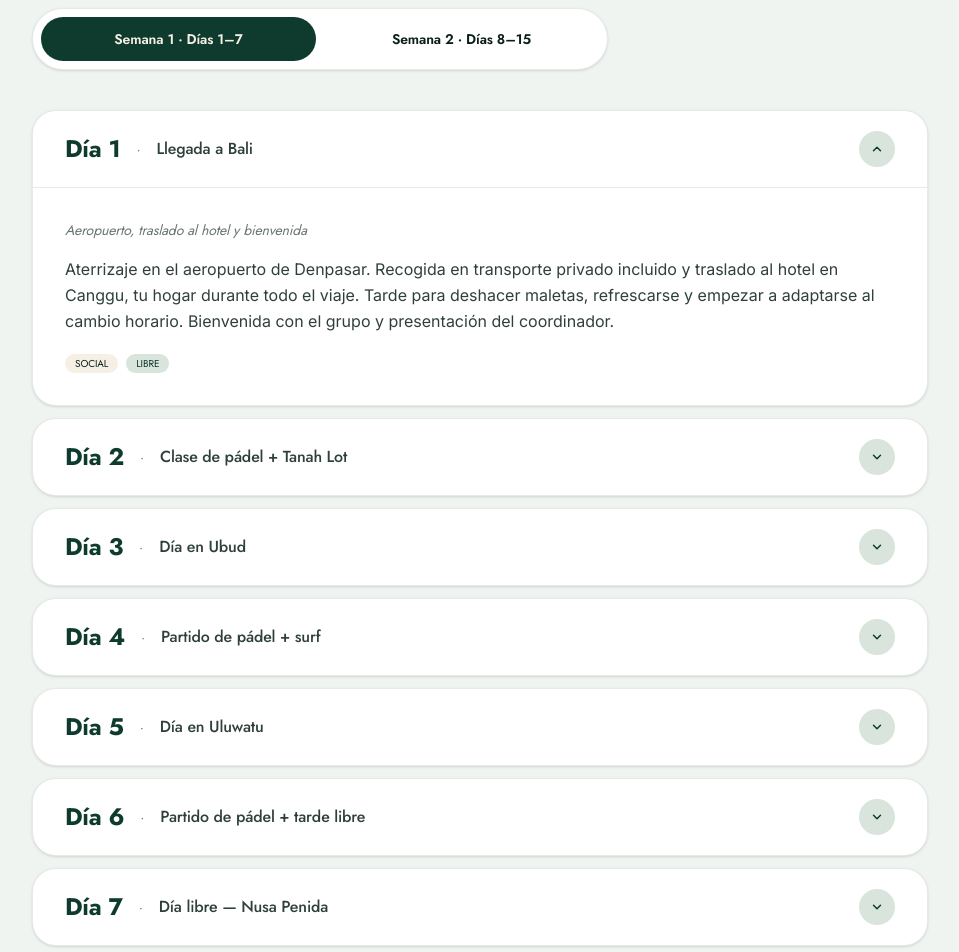
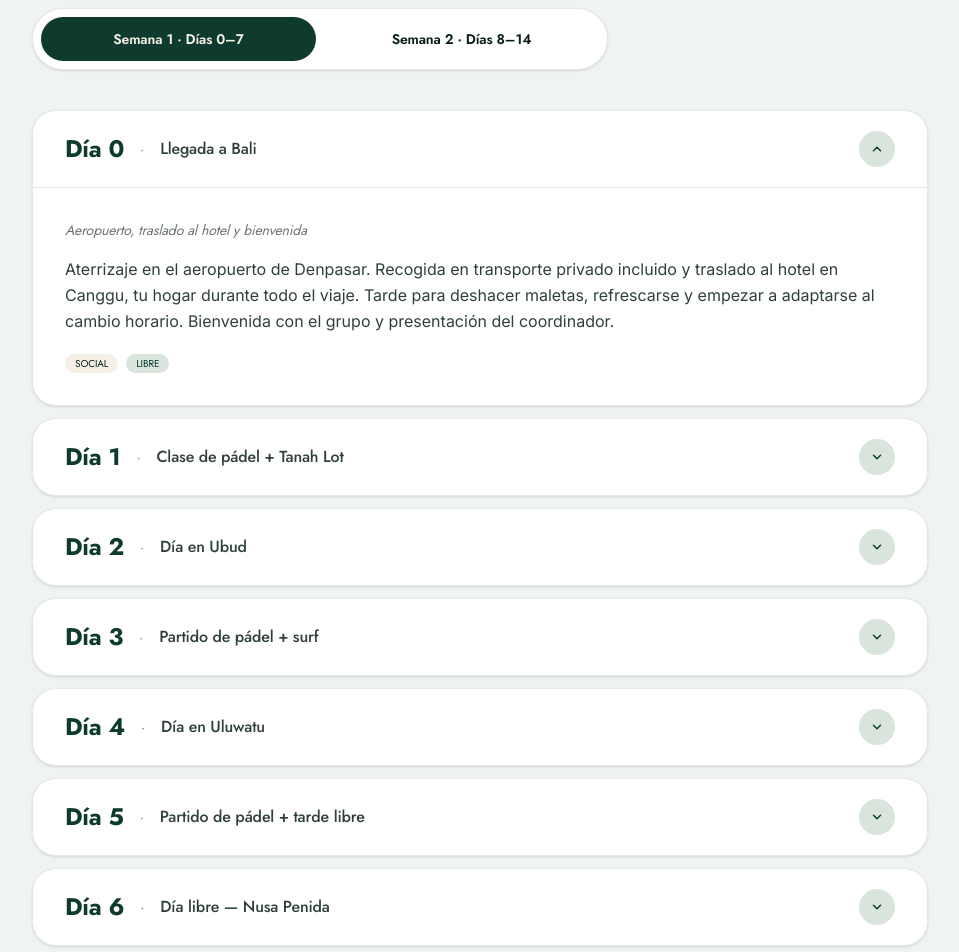
Before and after one commit to padeltravellers/web, a Next.js app: page /bali in a window 1280 px wide. Shown: the part 4400-5352 px from the top of the page, without its empty margins (160-1119 px from the left). Built offline with nearby package versions, Linux system fonts and the light colour scheme; a web font is replaced by a local one.

Commit message:
Renumber Bali days 0-14 (Day 0=arrival)
- Días 0-14 instead of 1-15 — Day 0 is arrival, Day 1 is first full day
- Semana 1: Días 0-7 (8 días, includes arrival)
- Semana 2: Días 8-14 (7 días)

```diff
--- a/src/app/bali/page.tsx
+++ b/src/app/bali/page.tsx
@@ -183,16 +183,16 @@ export default function BaliPage() {
 
             <div className="itin-tabs grid grid-cols-2 gap-2 bg-white p-2 rounded-full shadow-sm border border-pt-green/10 mb-10 max-w-xl">
               <label htmlFor="tab-w1" className="cursor-pointer text-center py-3 px-5 rounded-full font-display font-semibold text-sm transition-all">
-                Semana 1 · Días 1–7
+                Semana 1 · Días 0–7
               </label>
               <label htmlFor="tab-w2" className="cursor-pointer text-center py-3 px-5 rounded-full font-display font-semibold text-sm transition-all">
-                Semana 2 · Días 8–15
+                Semana 2 · Días 8–14
               </label>
             </div>
 
             <div className="itin-panels">
               {(["w1", "w2"] as const).map((wk) => {
-                const slice = wk === "w1" ? d.itinerary.slice(0, 7) : d.itinerary.slice(7, 15);
+                const slice = wk === "w1" ? d.itinerary.slice(0, 8) : d.itinerary.slice(8, 15);
                 return (
                   <div key={wk} id={`panel-${wk}`} className="itin-tab-panel space-y-3">
                     {slice.map((day, i) => (
--- a/src/data/destinations.ts
+++ b/src/data/destinations.ts
@@ -235,8 +235,8 @@ const baliExperiences: Experience[] = [
 // === BALI ITINERARY — 15 días según brochure oficial PT 2026 ===
 const baliItinerary: ItineraryDay[] = [
   {
-    day: 1,
-    weekday: "Día 1",
+    day: 0,
+    weekday: "Día 0",
     title: "Llegada a Bali",
     subtitle: "Aeropuerto, traslado al hotel y bienvenida",
     description:
@@ -246,8 +246,8 @@ const baliItinerary: ItineraryDay[] = [
     highlights: [],
   },
   {
-    day: 2,
-    weekday: "Día 2",
+    day: 1,
+    weekday: "Día 1",
     title: "Clase de pádel + Tanah Lot",
     subtitle: "Introducción al viaje, primera clase en BPA y templo del atardecer",
     description:
@@ -257,8 +257,8 @@ const baliItinerary: ItineraryDay[] = [
     highlights: [],
   },
   {
-    day: 3,
-    weekday: "Día 3",
+    day: 2,
+    weekday: "Día 2",
     title: "Día en Ubud",
     subtitle: "Templo de purificación, arrozales y palacio real",
     description:
@@ -268,8 +268,8 @@ const baliItinerary: ItineraryDay[] = [
     highlights: [],
   },
   {
-    day: 4,
-    weekday: "Día 4",
+    day: 3,
+    weekday: "Día 3",
     title: "Partido de pádel + surf",
     subtitle: "Mañana en BPA, tarde en las olas de Canggu",
     description:
@@ -279,8 +279,8 @@ const baliItinerary: ItineraryDay[] = [
     highlights: [],
   },
   {
-    day: 5,
-    weekday: "Día 5",
+    day: 4,
+    weekday: "Día 4",
     title: "Día en Uluwatu",
     subtitle: "Playas, templo y atardecer",
     description:
@@ -290,8 +290,8 @@ const baliItinerary: ItineraryDay[] = [
     highlights: [],
   },
   {
-    day: 6,
-    weekday: "Día 6",
+    day: 5,
+    weekday: "Día 5",
     title: "Partido de pádel + tarde libre",
     subtitle: "Pádel por la mañana, tarde a tu ritmo",
     description:
@@ -301,8 +301,8 @@ const baliItinerary: ItineraryDay[] = [
     highlights: [],
   },
   {
-    day: 7,
-    weekday: "Día 7",
+    day: 6,
+    weekday: "Día 6",
     title: "Día libre — Nusa Penida",
     subtitle: "Isla de ensueño a 40 minutos en ferry",
     description:
@@ -312,8 +312,8 @@ const baliItinerary: ItineraryDay[] = [
     highlights: [],
   },
   {
-    day: 8,
-    weekday: "Día 8",
+    day: 7,
+    weekday: "Día 7",
     title: "Día en Bali Este",
     subtitle: "Puertas del Cielo + snorkel en Amed",
     description:
@@ -323,8 +323,8 @@ const baliItinerary: ItineraryDay[] = [
     highlights: [],
   },
   {
-    day: 9,
-    weekday: "Día 9",
+    day: 8,
+    weekday: "Día 8",
     title: "Clase de pádel + Taman Ayun + Coffee Plantation",
     subtitle: "Mañana en BPA, tarde cultural",
     description:
@@ -334,8 +334,8 @@ const baliItinerary: ItineraryDay[] = [
     highlights: [],
   },
   {
-    day: 10,
-    weekday: "Día 10",
+    day: 9,
+    weekday: "Día 9",
     title: "Día en Ubud Norte",
     subtitle: "Pura Ulun Danu, cascada y Jatiluwih",
     description:
@@ -345,8 +345,8 @@ const baliItinerary: ItineraryDay[] = [
     highlights: [],
   },
   {
-    day: 11,
-    weekday: "Día 11",
+    day: 10,
+    weekday: "Día 10",
     title: "Partido de pádel + tarde libre",
     subtitle: "Mañana en BPA, tarde a tu ritmo",
     description:
@@ -356,8 +356,8 @@ const baliItinerary: ItineraryDay[] = [
     highlights: [],
   },
   {
-    day: 12,
-    weekday: "Día 12",
+    day: 11,
+    weekday: "Día 11",
     title: "Día libre — Aventura y Relax",
     subtitle: "Quad en Ubud + piscinas de Cretya",
     description:
@@ -367,8 +367,8 @@ const baliItinerary: ItineraryDay[] = [
     highlights: [],
   },
   {
-    day: 13,
-    weekday: "Día 13",
+    day: 12,
+    weekday: "Día 12",
     title: "Partido de pádel + preparación torneo",
     subtitle: "Última sesión técnica antes del torneo",
     description:
@@ -378,8 +378,8 @@ const baliItinerary: ItineraryDay[] = [
     highlights: [],
   },
   {
-    day: 14,
-    weekday: "Día 14",
+    day: 13,
+    weekday: "Día 13",
     title: "Torneo internacional + cena de despedida",
     subtitle: "Día de competición y cierre del viaje",
     description:
@@ -389,8 +389,8 @@ const baliItinerary: ItineraryDay[] = [
     highlights: [],
   },
   {
-    day: 15,
-    weekday: "Día 15",
+    day: 14,
+    weekday: "Día 14",
     title: "Vuelta",
     subtitle: "Hasta la próxima",
     description:
```
